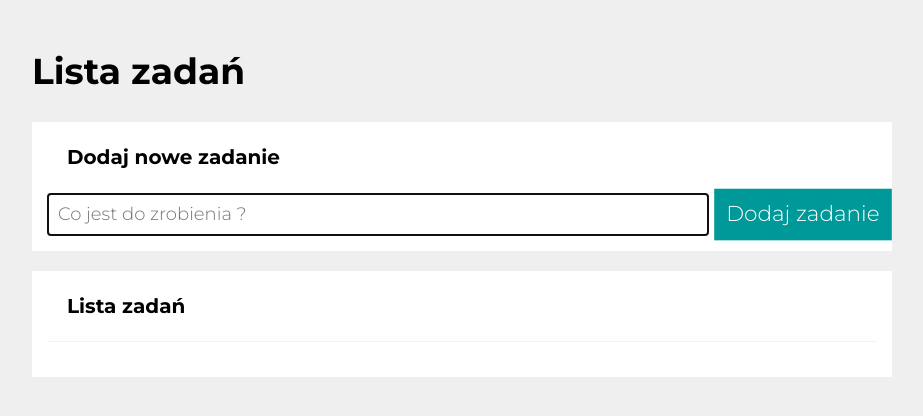
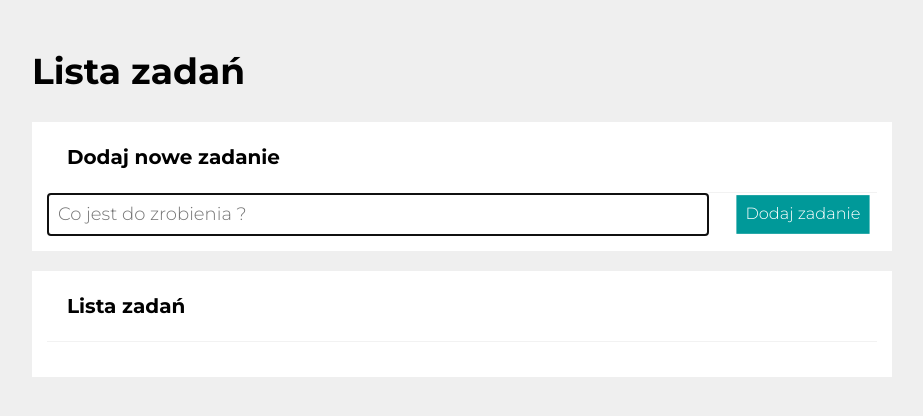
Before and after one commit to SlawekHups/Task-list, a plain HTML site: page index.html in a window 1280 px wide. In both pictures the pointer is over the button "Dodaj zadanie". Shown: the whole page, without its empty margins (178-1101 px from the left). Drawn offline with nearby package versions, Linux system fonts and the light colour scheme.

Commit message:
update transform scale

```diff
--- a/css/form.css
+++ b/css/form.css
@@ -14,7 +14,7 @@
 
 .form__button:hover {
     background-color: hsl(180, 100%, 30%);
-    transform: scale(1.2);
+    transform: scale(0.9);
 }
 
 .form__button:active {
```
